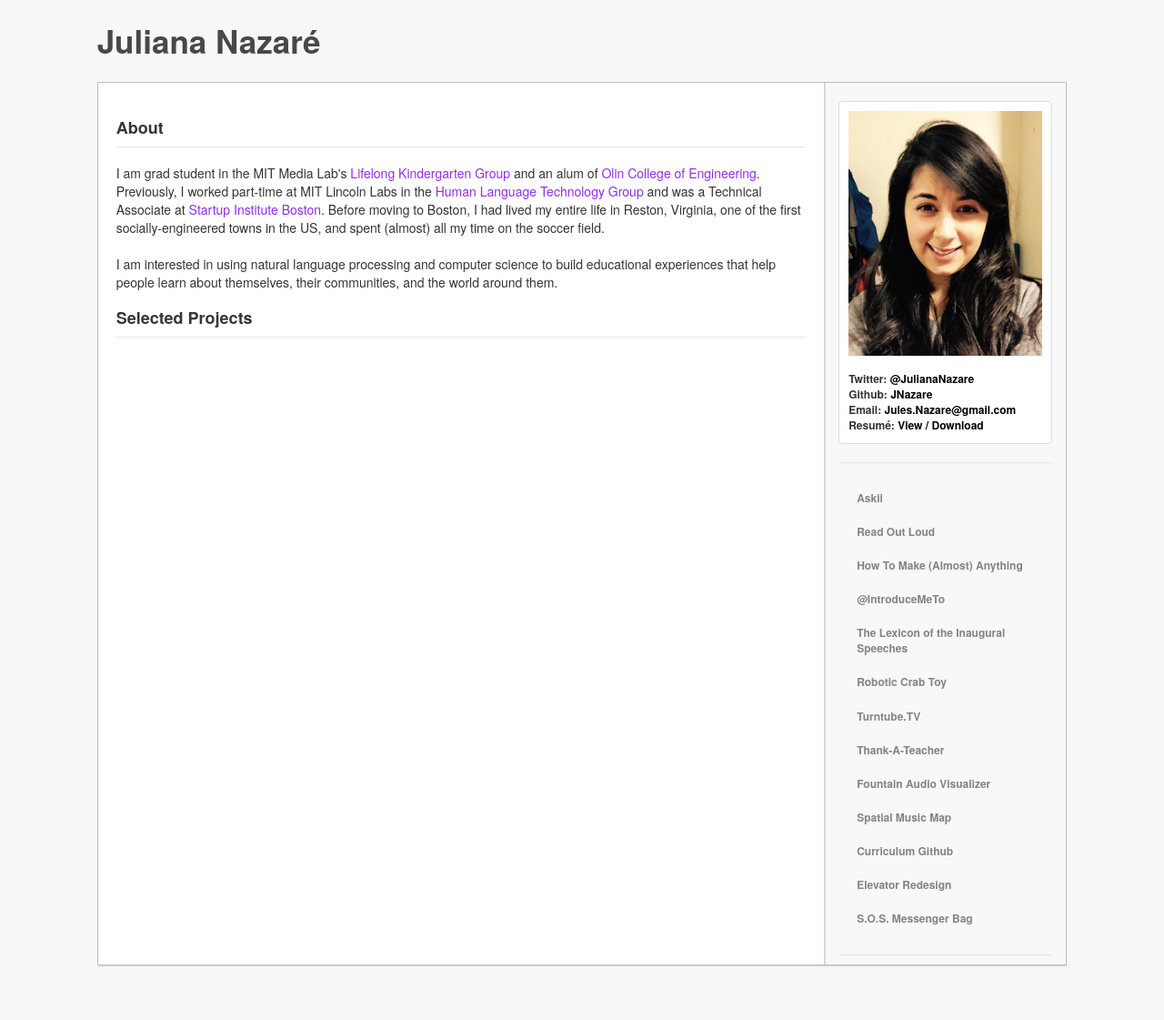
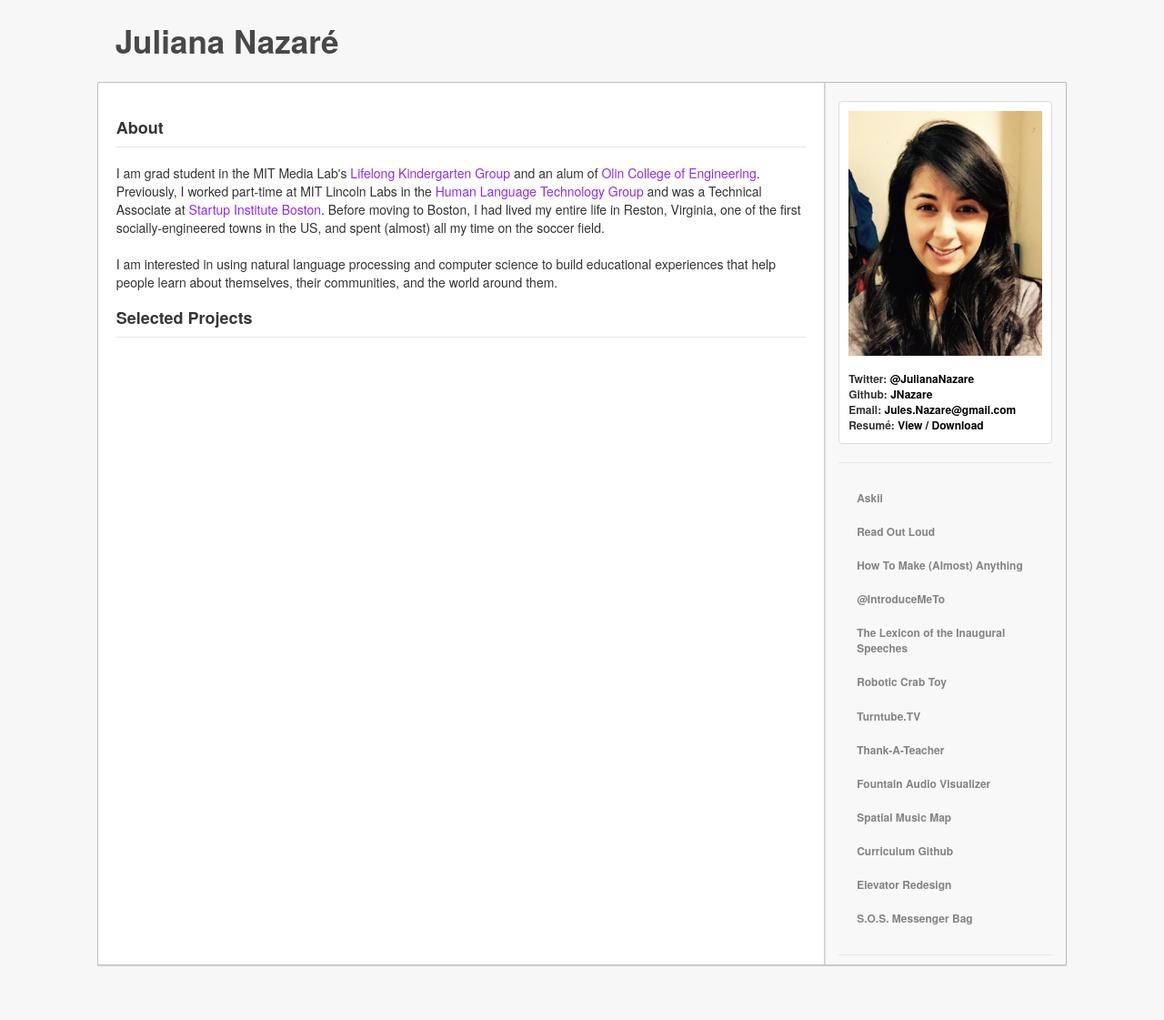
Before and after one commit to JNazare/jnazare.github.com, a Jekyll site: the page built from index.html, in a window 1280 px wide. Shown: the whole page at 91% size. Built offline with Jekyll 4.4.1, drawn with Linux system fonts in a browser that asks for light colours; nearby versions of some CDN libraries.

Commit message:
mobile bug

```diff
--- a/css/site.css
+++ b/css/site.css
@@ -32,7 +32,7 @@ h3{
     font-size: 35px;
     font-weight: bold;
     color: #484848;
-    /*padding-left: 20px;*/
+    padding-left: 20px;
 }
 
 .logo-col{
```
Also changed, not shown: 3 other files.
